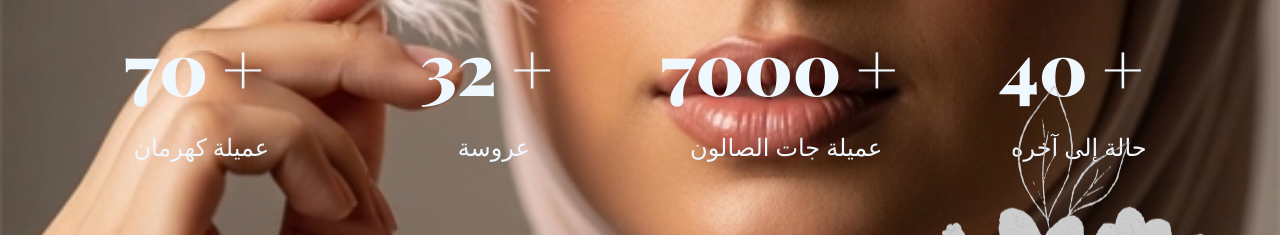
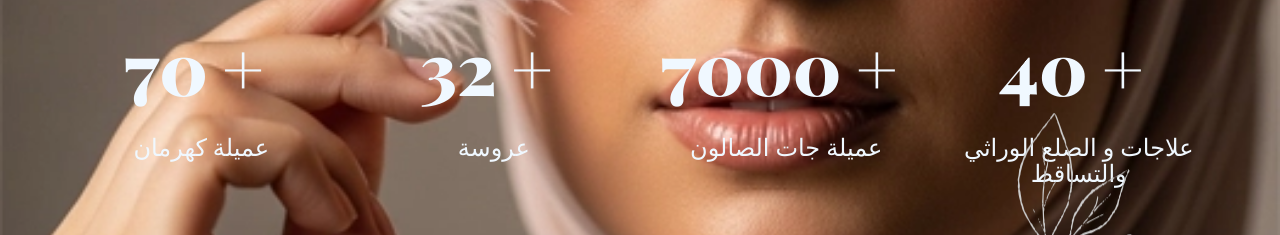
Before and after one commit to MohamedAshraf898/bariq, a plain HTML site: page service1.html in a window 1280 px wide. Shown: the part 1760-1995 px from the top of the page. Drawn offline with nearby package versions, Linux system fonts and the light colour scheme; some packages are replaced by stand-ins of ours; files whose address does not match are found by name; a web font is replaced by a local one.

Commit message:
final edit

```diff
--- a/service1.html
+++ b/service1.html
@@ -367,7 +367,7 @@
                     <div class="funfact fact_01 text-center" data-count="40">
                         <h2><span class="counter" style="color: aliceblue;">40</span><i style="color: aliceblue;">+</i>
                         </h2>
-                        <h3 style="color: aliceblue;">حالة إلى آخره</h3>
+                        <h3 style="color: aliceblue;">علاجات و الصلع الوراثي والتساقط</h3>
                     </div>
                 </div>
             </div>
```
Also changed, not shown: index.html (+1 -1 lines).
